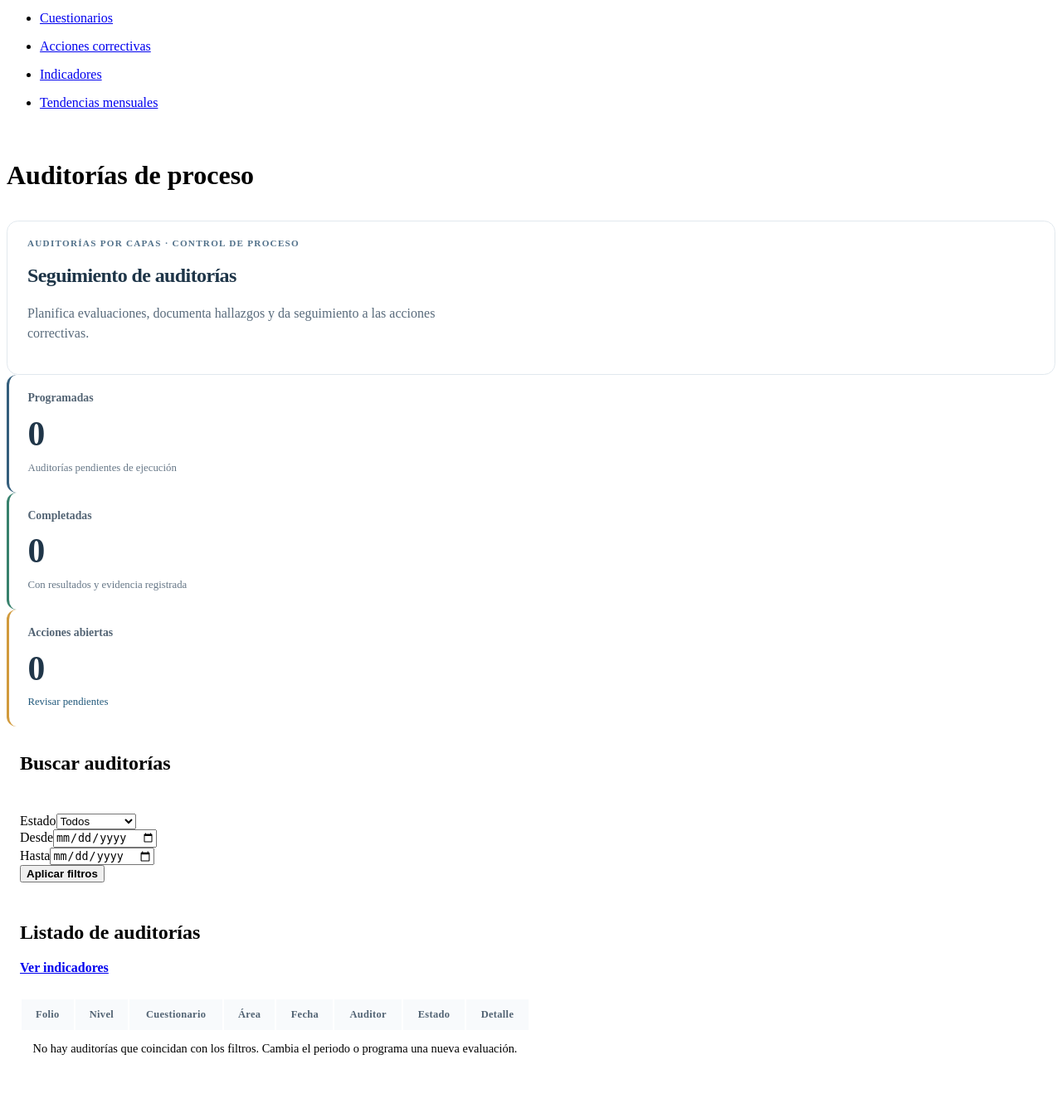
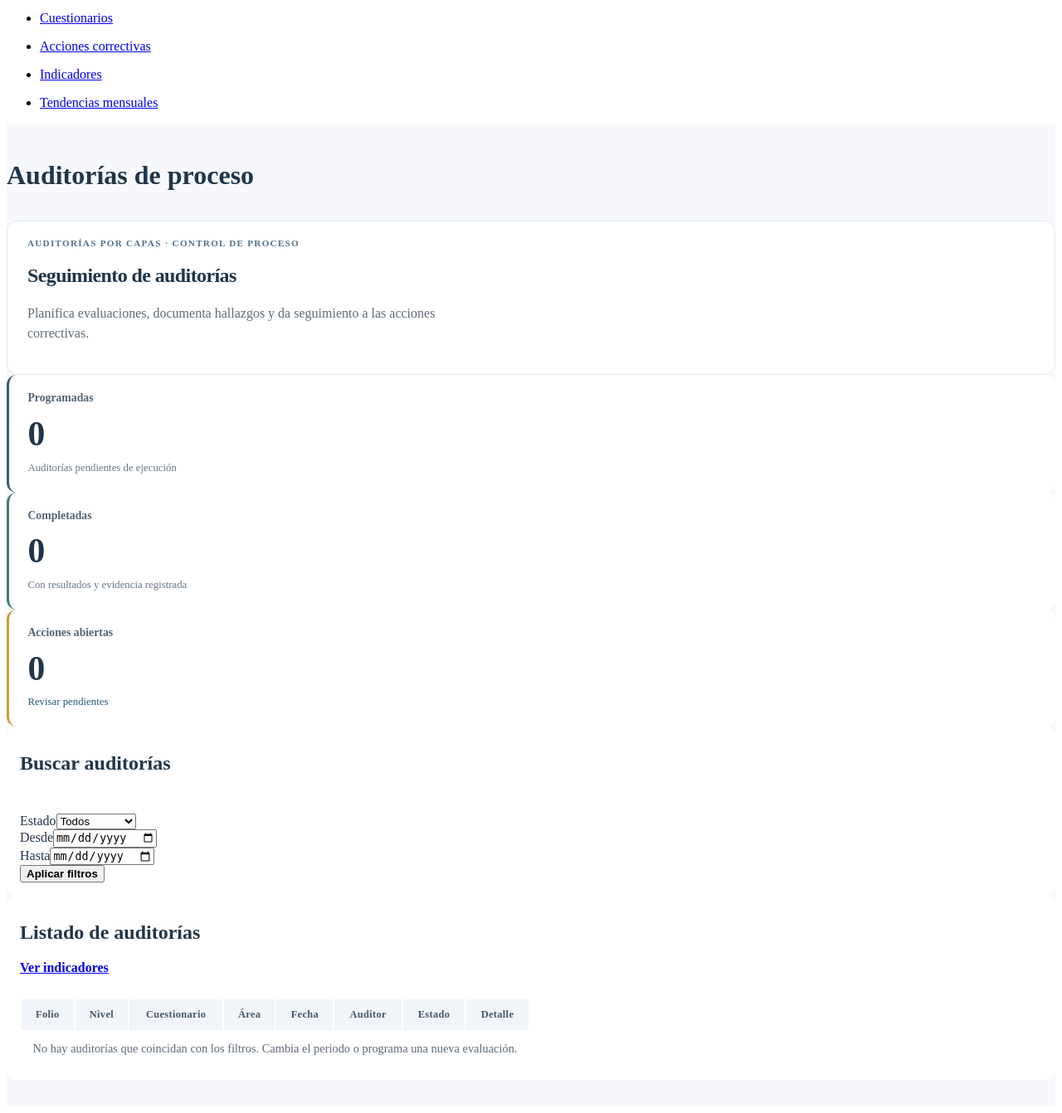
Before and after one commit to diegoarmando025/plantcore-lpa, a Laravel app: page /audits in a window 1280 px wide. Shown: the part 233-1575 px from the top of the page at 83% size. Run offline with Laravel 12, Linux system fonts and the light colour scheme; a user stored in the database is signed in; data comes from the database, SQL or seed files in the repository; data that the repository does not hold is empty; style sheets or scripts are compiled from the project's sources.

Commit message:
style(ui): keep readable cards, tables and headings in unified light workspace

```diff
--- a/resources/css/lpa.css
+++ b/resources/css/lpa.css
@@ -148,3 +148,17 @@ a:focus-visible, button:focus-visible, input:focus-visible, select:focus-visible
 .portfolio-login-page .portfolio-login-form .form-control:focus {border-color:#547f9f!important;box-shadow:0 0 0 .2rem rgba(35,75,103,.12)}
 .portfolio-login-page .portfolio-login-form .btn-outline-primary {color:#234b67;border-color:#799cb5}
 .portfolio-login-page .portfolio-login-form .btn-outline-primary:hover {color:#fff;background:#234b67}
+
+
+/* Reviewer visual QA: light operational workspace, dark navigation and navy heroes. */
+body[data-bs-theme="light"] .app-main {background:#f6f8fb;color:#203649}
+body[data-bs-theme="light"] .app-content .card {background:#fff;color:#203649;--bs-body-color:#203649;--bs-secondary-color:#5d6b79}
+body[data-bs-theme="light"] .app-content .card-header {background:#fff;color:#203649}
+body[data-bs-theme="light"] .app-content .table {color:#203649;--bs-table-color:#203649;--bs-table-bg:#fff;--bs-table-striped-bg:#f7f9fb;--bs-table-hover-bg:#f3f7fa}
+body[data-bs-theme="light"] .app-content .table thead th {background:#f1f5f9;color:#46576a}
+body[data-bs-theme="light"] .app-content .text-secondary {color:#5d6b79!important}
+body[data-bs-theme="light"] .app-content .portfolio-hero .portfolio-subtitle {color:#d1e0e9!important}
+body[data-bs-theme="light"] .app-content .portfolio-hero {color:#fff}
+body[data-bs-theme="light"] .app-content .portfolio-hero .portfolio-eyebrow {color:#b0d0de}
+body[data-bs-theme="light"] .app-content .card .card-header h2,
+body[data-bs-theme="light"] .app-content .card .card-title {color:#203649}
```
